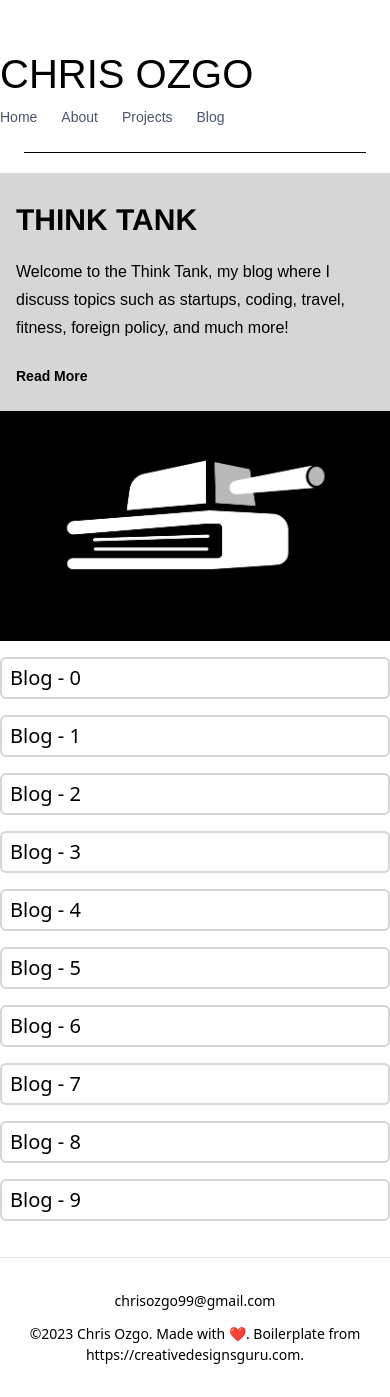
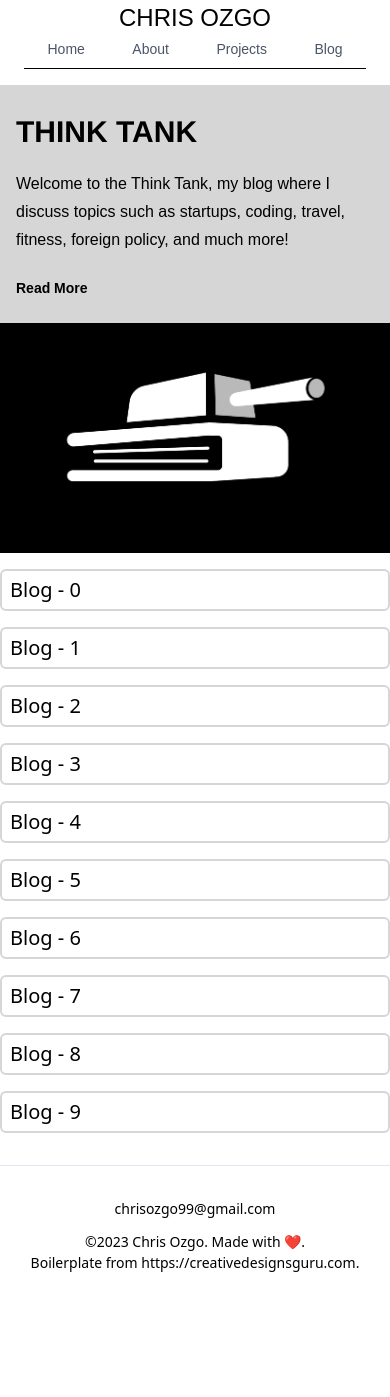
Before and after one commit to chrisozgo99/website, a Next.js app: page /blog in a window 390 px wide. After the commit the page ends 1305 px from the top, so only its background shows below. Built offline with nearby package versions, Linux system fonts and the light colour scheme.

Commit message:
feat: header mobile styling

```diff
--- a/src/templates/Main.tsx
+++ b/src/templates/Main.tsx
@@ -12,14 +12,14 @@ const Main = (props: IMainProps) => (
   <div className="m-auto max-w-5xl overflow-x-auto antialiased">
     {props.meta}
     <div>
-      <header className="mt-11 pb-6">
-        <div className="flex flex-wrap items-center justify-between">
-          <h1 className="w-80 max-w-xs font-avenir text-4.5xl text-black">
+      <header className="pb-2 sm:mt-11 sm:pb-6">
+        <div className="flex-wrap items-center justify-between sm:flex">
+          <h1 className="w-full text-center font-avenir text-2xl text-black sm:w-80 sm:max-w-xs sm:text-4.5xl">
             {AppConfig.title.toUpperCase()}
           </h1>
           <nav>
-            <ul className="flex flex-wrap">
-              <li className="mr-6">
+            <ul className="flex flex-wrap justify-evenly">
+              <li className="sm:mr-6">
                 <Link
                   href="/"
                   className="border-none font-avenir text-sm text-gray-700 hover:text-gray-900"
@@ -27,7 +27,7 @@ const Main = (props: IMainProps) => (
                   Home
                 </Link>
               </li>
-              <li className="mr-6">
+              <li className="sm:mr-6">
                 <Link
                   href="/about/"
                   className="border-none font-avenir text-sm text-gray-700 hover:text-gray-900"
@@ -35,7 +35,7 @@ const Main = (props: IMainProps) => (
                   About
                 </Link>
               </li>
-              <li className="mr-6">
+              <li className="sm:mr-6">
                 <Link
                   href="/projects/"
                   className="border-none font-avenir text-sm text-gray-700 hover:text-gray-900"
@@ -43,7 +43,7 @@ const Main = (props: IMainProps) => (
                   Projects
                 </Link>
               </li>
-              <li className="mr-6">
+              <li className="sm:mr-6">
                 <Link
                   href="/blog/"
                   className="border-none font-avenir text-sm text-gray-700 hover:text-gray-900"
@@ -53,21 +53,23 @@ const Main = (props: IMainProps) => (
               </li>
             </ul>
           </nav>
-          <div className="w-80" />
+          <div className="sm:w-80" />
         </div>
       </header>
       <div className="mx-6 border-b border-black" />
 
-      <main className="py-5 text-xl">{props.children}</main>
+      <main className="py-4 text-xl sm:py-5">{props.children}</main>
 
       <footer className="border-t border-gray-300 py-8 text-center text-sm">
         <div className="pb-3">chrisozgo99@gmail.com</div>©
-        {new Date().getFullYear()} {AppConfig.title}. Made with ❤️. Boilerplate
-        from{' '}
-        <a href="https://creativedesignsguru.com">
-          https://creativedesignsguru.com
-        </a>
-        .
+        {new Date().getFullYear()} {AppConfig.title}. Made with ❤️.
+        <p>
+          Boilerplate from{' '}
+          <a href="https://creativedesignsguru.com">
+            https://creativedesignsguru.com
+          </a>
+          .
+        </p>
       </footer>
     </div>
   </div>
```
